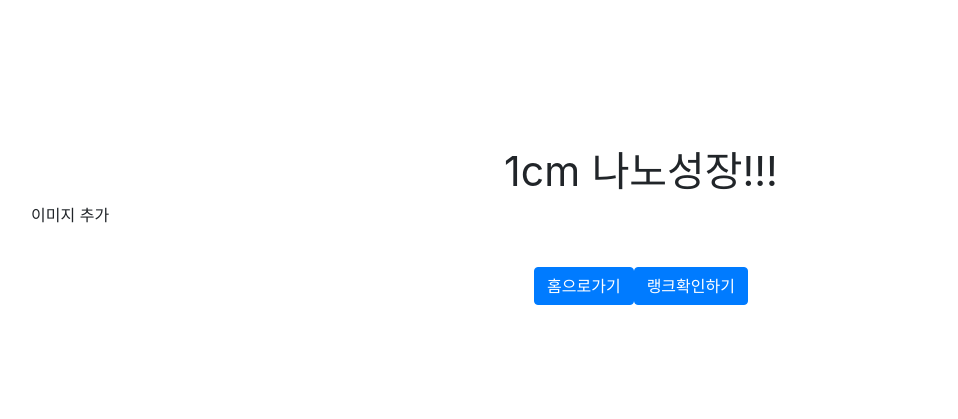
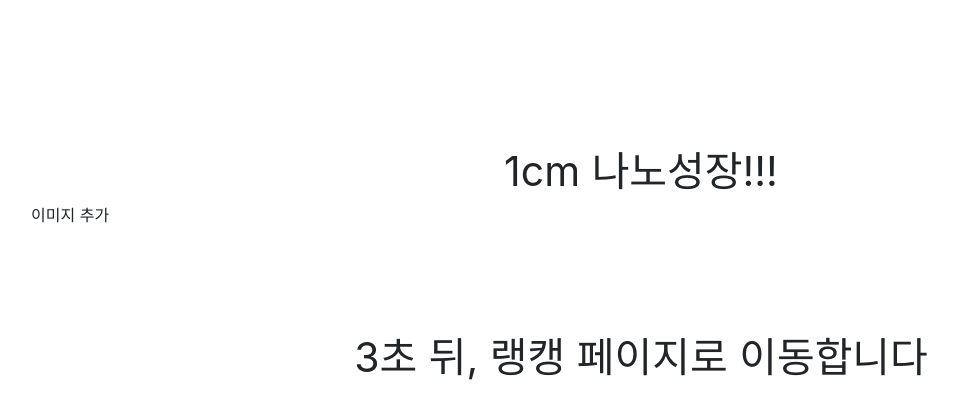
Before and after one commit to baebang/DOTORI, a Flask app: page /success in a window 1280 px wide. Shown: the top 419 px of the page, without its empty margins (29-987 px from the left). Run offline with Flask 2, Linux system fonts and the light colour scheme; the visitor is signed in with stand-in values (Sample User, id 1); a database or web service that is not in the repository returns one stand-in record (values such as "Sample title").

Commit message:
[fix] QA후, 발견한 문제 올립니다.

```diff
--- a/app.py
+++ b/app.py
@@ -227,12 +227,12 @@ def descriptive_flase(quiz_id):
 
 @app.route('/success',methods=['GET', 'POST'])
 def sucess():
-    if request.method == "POST":
+    if request.method == "GET":
         solved_u = session["userid"]
         dbuser = db.users.find_one({"userid": solved_u})
         prevPoint = dbuser["point"]
         db.users.update_one({'userid': solved_u}, {'$set': {'point': prevPoint + 1}})
-        return redirect(url_for("profile"))
+        return render_template("success.html")
     else:
         return render_template("success.html")
 
--- a/templates/success.html
+++ b/templates/success.html
@@ -7,6 +7,8 @@
       name="viewport"
       content="width=device-width, initial-scale=1, shrink-to-fit=no"
     />
+
+    <meta http-equiv="refresh" content="3;url=ranking" />
 
     <!-- Bootstrap CSS -->
     <link
@@ -60,12 +62,7 @@
     <div class="wide">
       <div class="question">1cm 나노성장!!!</div>
       <div>이미지 추가</div>
-      <form>
-        <div class="option">
-          <input class="btn btn-primary" type="submit" value="홈으로가기" />
-          <input class="btn btn-primary" type="submit" value="랭크확인하기" />
-        </div>
-      </form>
+      <div class="question">3초 뒤, 랭캥 페이지로 이동합니다</div>
     </div>
   </body>
 </html>
```
Also changed, not shown: templates/descriptive.html (+4 -4 lines).
